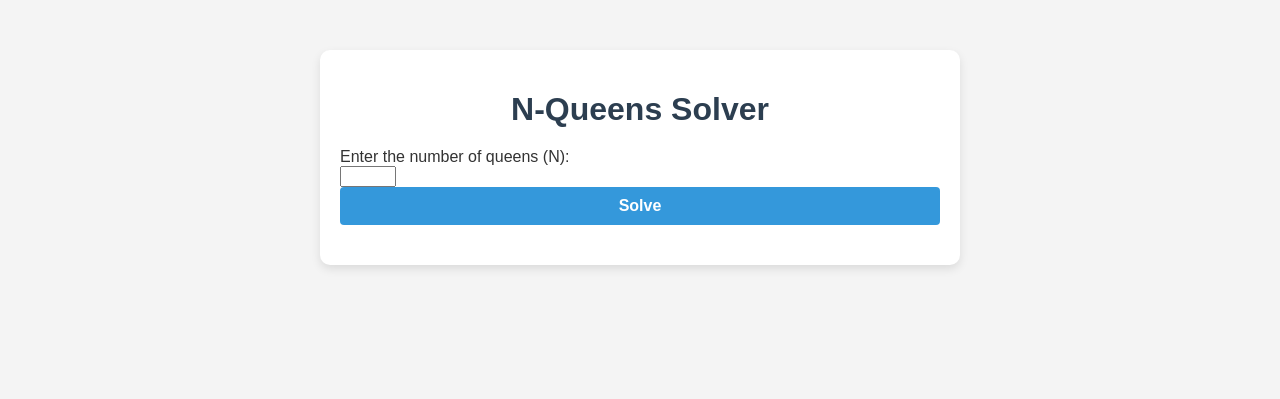
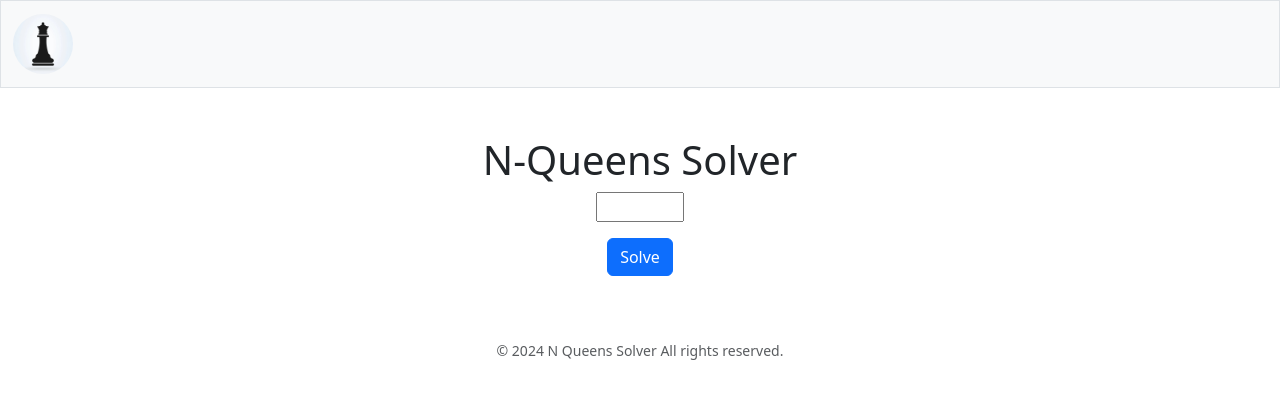
Before and after one commit to Ilan-Goren/ASEProject, a Django app: page / in a window 1280 px wide. Shown: the top 399 px of the page. Run offline with Django 5.2, Linux system fonts and the light colour scheme.

Commit message:
style: Update UI design layout

```diff
--- a/nqueens/static/nqueens/css/style.css
+++ /dev/null
@@ -1 +0,0 @@
-/* To Do */
--- /dev/null
+++ b/nqueens/static/nqueens/css/styles.css
@@ -0,0 +1,43 @@
+.header{
+    background-color:#F5E8C7;
+    margin-bottom:2rem;
+    text-align:center;
+}
+
+.logo img{
+    width:auto;
+    max-width:60px;
+    max-height:60px;
+    border-radius: 50%;
+}
+
+h1, h2, h3, h4{
+    font-weight:lighter;
+}
+
+.navbar-nav a {
+    color: #333;
+}
+
+.navbar-nav a:hover {
+    background-color: #f0f0f0;
+    color: #555;
+}
+
+.chessboard {
+    border-collapse: collapse;
+    margin: 0 auto;
+}
+
+.chessboard td {
+    width: 50px;
+    height: 50px;
+    text-align: center;
+    vertical-align: middle;
+    border: 1px solid black;
+    font-size: 36px;
+}
+
+.queen {
+    color: black;
+}
--- a/nqueens/templates/nqueens/home.html
+++ b/nqueens/templates/nqueens/home.html
@@ -1,65 +1,20 @@
-<!DOCTYPE html>
-<html lang="en">
-<head>
-    <meta charset="UTF-8">
-    <meta name="viewport" content="width=device-width, initial-scale=1.0">
-    <title>N-Queens Solver</title>
-    {% load static %}
-    <link rel="stylesheet" href="{% static 'nqueens/css/style.css' %}">
-    <style>
-        body {
-            margin: 0;
-            padding: 0;
-            font-family: 'Arial', sans-serif;
-            background-color: #f4f4f4;
-            color: #333;
-        }
-        .container {
-            max-width: 600px;
-            margin: 50px auto;
-            padding: 20px;
-            background: white;
-            border-radius: 10px;
-            box-shadow: 0 4px 10px rgba(0, 0, 0, 0.1);
-        }
-        h1 {
-            text-align: center;
-            color: #2c3e50;
-            margin-bottom: 20px;
-        }
-        form {
-            display: flex;
-            flex-direction: column;
-        }
-        button {
-            padding: 10px;
-            font-size: 1em;
-            margin-bottom: 20px;
-            border-radius: 4px;
-            border: 1px solid #bdc3c7;
-        }
-        button {
-            border: none;
-            background-color: #3498db;
-            color: white;
-            cursor: pointer;
-            transition: background-color 0.3s;
-            font-weight: bold;
-        }
-        button:hover {
-            background-color: #2980b9;
-        }
-    </style>
-</head>
-<body>
-    <div class="container">
-        <h1>N-Queens Solver</h1>
-        <form action="{% url 'solve' %}" method="post">
-            {% csrf_token %}
-            <label for="n">Enter the number of queens (N):</label>
-            {{ form }}
-            <button type="submit">Solve</button>
-        </form>
+{% extends "nqueens/layout.html" %}
+
+{% block title %}
+    Home
+{% endblock %}
+
+{% block main %}
+
+<h1>N-Queens Solver</h1>
+<form action="{% url 'solve' %}" method="post" class="mb-3">
+    {% csrf_token %}
+
+    <div class="mb-3">
+        {{ form }}
     </div>
-</body>
-</html>
+
+    <button class="btn btn-primary" type="submit">Solve</button>
+</form>
+
+{% endblock %}
--- a/nqueens/templates/nqueens/layout.html
+++ b/nqueens/templates/nqueens/layout.html
@@ -1 +1,40 @@
-<!-- TO DO -->
+<!DOCTYPE html>
+
+<html lang="en">
+
+    <head>
+        <meta charset="utf-8">
+        <meta name="viewport" content="initial-scale=1, width=device-width">
+
+        {% load static %}
+        <link href="https://cdn.jsdelivr.net/npm/bootstrap@5.3.3/dist/css/bootstrap.min.css" rel="stylesheet" integrity="sha384-QWTKZyjpPEjISv5WaRU9OFeRpok6YctnYmDr5pNlyT2bRjXh0JMhjY6hW+ALEwIH" crossorigin="anonymous">
+        <script src="https://cdn.jsdelivr.net/npm/bootstrap@5.3.3/dist/js/bootstrap.bundle.min.js" integrity="sha384-YvpcrYf0tY3lHB60NNkmXc5s9fDVZLESaAA55NDzOxhy9GkcIdslK1eN7N6jIeHz" crossorigin="anonymous"></script>
+        <link href="{% static 'nqueens/icon.jpg' %}" rel="icon">
+        <link href="{% static 'nqueens/css/styles.css' %}" rel="stylesheet">
+
+        <title>N Queens: {% block title %}{% endblock %}</title>
+    </head>
+
+    <body>
+
+        <nav class="bg-light border navbar navbar-expand-md navbar-light">
+            <div class="container-fluid">
+                <a class="navbar-brand" href="">
+                    <div class="logo">
+                        <img src="{% static 'nqueens/icon.jpg' %}" alt="Page Logo">
+                    </div>
+                </a>
+            </div>
+        </nav>
+
+        <main class="container-fluid py-5 text-center">
+            {% block main %}{% endblock %}
+        </main>
+
+        <footer class="mb-5 small text-center text-muted">
+            <p>&copy; 2024 N Queens Solver All rights reserved.</p>
+        </footer>
+
+    </body>
+
+</html>
```
Also changed, not shown: nqueens/templates/nqueens/solution.html (+13 -81 lines), nqueens/static/nqueens/icon.jpg (added).
